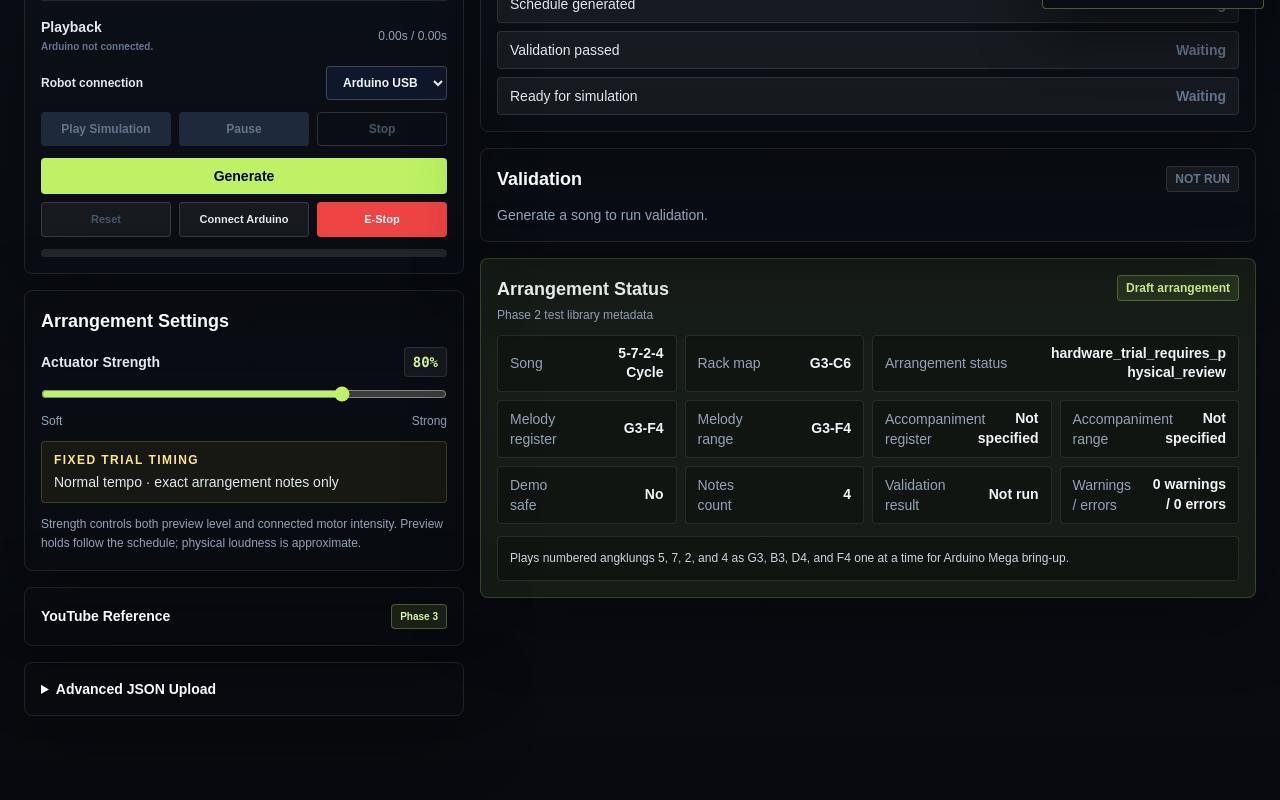
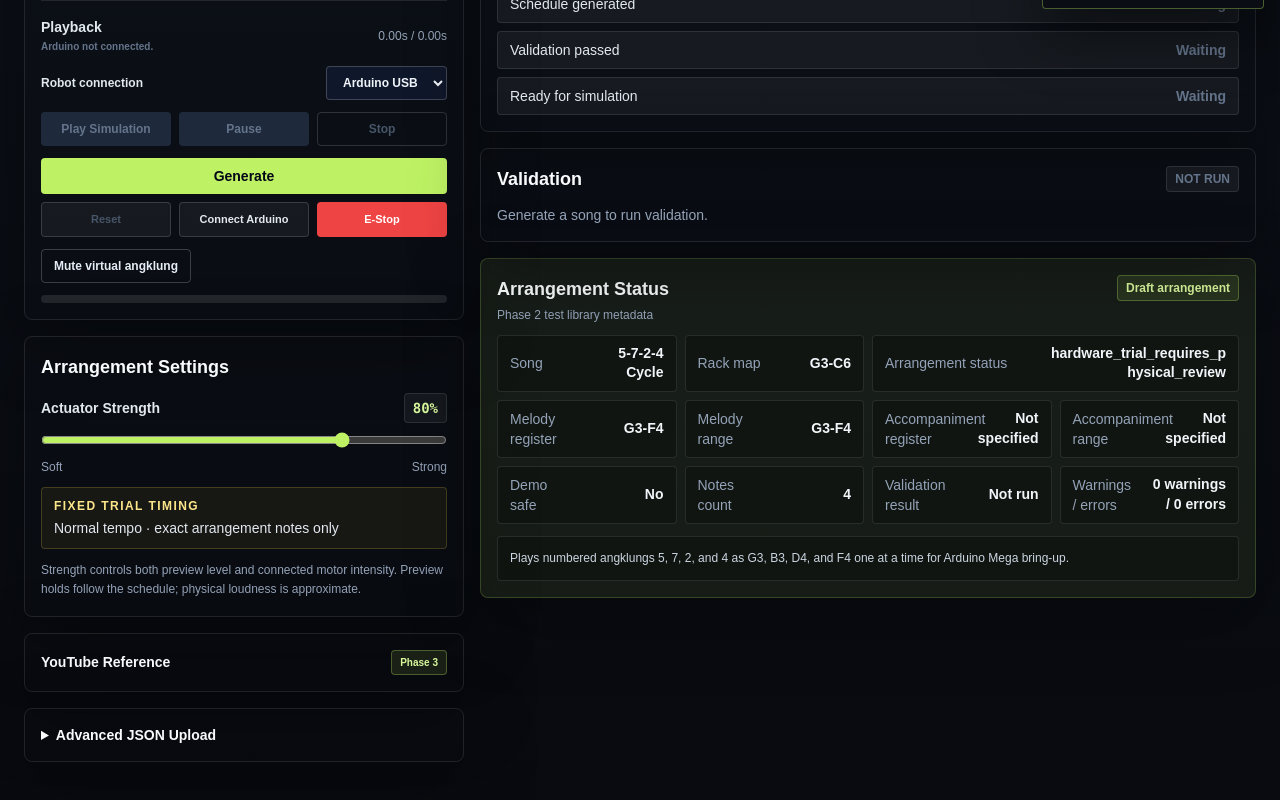
Before and after one commit to varo-wah/wro-angklung-ai-player, a Next.js app in the folder frontend/: page /control in a window 1280 px wide. Shown: the part 775-1575 px from the top of the page. Built offline with nearby package versions, Linux system fonts and the light colour scheme.

Commit message:
Add persistent local mute for virtual angklung preview audio

```diff
--- a/frontend/src/app/control/page.tsx
+++ b/frontend/src/app/control/page.tsx
@@ -344,6 +344,8 @@ function SongSourcePanel() {
       </label>
       <p className="mt-2 text-xs text-slate-400">YouTube conversion remains Phase 3. No download or transcription runs here.</p>
       <PlaybackControls
+        previewMuted={system.previewMuted}
+        onPreviewMutedChange={system.setPreviewMuted}
           remoteControl={system.remoteControl}
           physicalControl={system.physicalControl}
         arduinoConnection={system.arduinoConnection}
--- a/frontend/src/components/AngklungSystemProvider.tsx
+++ b/frontend/src/components/AngklungSystemProvider.tsx
@@ -121,6 +121,8 @@ type AngklungSystemContextValue = {
   pausePlayback: () => void;
   playSchedule: () => Promise<boolean>;
   prepareUserModeAudio: () => Promise<boolean>;
+  previewMuted: boolean;
+  setPreviewMuted: (muted: boolean) => void;
   refreshAiAssistant: () => Promise<void>;
   clearChat: () => void;
   cancelConversationRequest: () => void;
@@ -237,6 +239,19 @@ export function AngklungSystemProvider({ children }: { children: ReactNode }) {
   });
   const engineRef = useRef<PlaybackEngine | null>(null);
   const audioRef = useRef<AudioEngine | null>(null);
+  const [previewMuted, setPreviewMutedState] = useState(false);
+  const previewMutedRef = useRef(false);
+  function setPreviewMuted(muted: boolean) {
+    previewMutedRef.current = muted;
+    setPreviewMutedState(muted);
+    audioRef.current?.setMuted(muted);
+    if (!muted) void audioRef.current?.ensureReady().catch(() => setErrors(["Preview audio could not resume. Click Play again to enable browser audio."]));
+    try { localStorage.setItem("angklobot.preview-muted", String(muted)); } catch { /* Storage may be unavailable. */ }
+  }
+  useEffect(() => {
+    try { setPreviewMuted(localStorage.getItem("angklobot.preview-muted") === "true"); } catch { /* Use audible default. */ }
+  }, []);
+
   const latestRackCommandRef = useRef(new Map<string, string>());
   const arduinoRef = useRef<RobotTransport | null>(null);
   const [transportMode, setTransportModeState] = useState<RobotTransportMode>("usb");
@@ -1206,6 +1221,7 @@ export function AngklungSystemProvider({ children }: { children: ReactNode }) {
 
   async function prepareUserModeAudio(): Promise<boolean> {
     audioRef.current ??= new AudioEngine();
+    audioRef.current.setMuted(previewMutedRef.current);
     try {
       await audioRef.current.ensureReady();
       setErrors([]);
@@ -1231,6 +1247,7 @@ export function AngklungSystemProvider({ children }: { children: ReactNode }) {
     playbackSessionRef.current = playbackSession;
 
     audioRef.current ??= new AudioEngine();
+    audioRef.current.setMuted(previewMutedRef.current);
     try {
       await audioRef.current.ensureReady();
       if (playbackSession !== playbackSessionRef.current || !isCurrent()) {
@@ -1452,6 +1469,8 @@ export function AngklungSystemProvider({ children }: { children: ReactNode }) {
     loadSchedule: (text, name) => { if (routesToMac()) { setErrors(["Upload arrangements on the Mac controller."]); return; } loadSchedule(text, name); },
     pausePlayback: () => { if (routesToMac()) remoteAction({ type: "pause" }); else { robotSession.cancelQueued(); pausePlayback(); } },
     playSchedule: async () => { try { return routesToMac() ? (await remoteCommand({ type: "play" })).result.value === true : await playSchedule(); } catch { return false; } },
+    previewMuted,
+    setPreviewMuted,
     prepareUserModeAudio: async () => routesToMac() ? true : prepareUserModeAudio(),
     refreshAiAssistant,
     clearChat: () => routesToMac() ? remoteAction({ type: "clear" }) : clearChat(),
--- a/frontend/src/components/PlaybackControls.tsx
+++ b/frontend/src/components/PlaybackControls.tsx
@@ -11,6 +11,8 @@ type PlaybackControlsProps = {
   transportMode?: RobotTransportMode;
   transportChanging?: boolean;
   onTransportChange?: (mode: RobotTransportMode) => Promise<void>;
+  previewMuted?: boolean;
+  onPreviewMutedChange?: (muted: boolean) => void;
   disabled: boolean;
   remoteControl?: boolean;
   physicalControl?: boolean;
@@ -31,6 +33,8 @@ type PlaybackControlsProps = {
 export function PlaybackControls({
   arduinoConnection,
   transportMode = "usb", transportChanging = false, onTransportChange,
+  previewMuted = false,
+  onPreviewMutedChange,
   disabled,
   remoteControl = false,
   physicalControl = false,
@@ -131,6 +135,14 @@ export function PlaybackControls({
           E-Stop
         </button>
       </div>
+      {onPreviewMutedChange && (
+        <button type="button" aria-pressed={previewMuted}
+          className="mt-3 rounded border border-white/20 px-3 py-2 text-xs font-semibold hover:bg-white/10"
+          title="Silences virtual angklung audio on this browser only. Robot playback and rack animation continue."
+          onClick={() => onPreviewMutedChange(!previewMuted)}>
+          {previewMuted ? "Unmute virtual angklung" : "Mute virtual angklung"}
+        </button>
+      )}
       <div className="mt-3 h-2 overflow-hidden rounded bg-white/10">
         <div className="h-full bg-lime-300 transition-[width]" style={{ width: `${progress}%` }} />
       </div>
--- a/frontend/src/lib/audioEngine.ts
+++ b/frontend/src/lib/audioEngine.ts
@@ -19,6 +19,13 @@ const NOTE_OFFSETS: Record<string, number> = {
 };
 
 export class AudioEngine {
+  private muted = false;
+
+  setMuted(muted: boolean): void {
+    this.muted = muted;
+    if (muted) this.stopAll();
+  }
+
   private context: AudioContext | null = null;
   private toneCache = new Map<string, string>();
   private useHtmlAudioFallback = false;
@@ -27,6 +34,7 @@ export class AudioEngine {
   private noteVoices = new Map<string, () => void>();
 
   async ensureReady(): Promise<void> {
+    if (this.muted) return;
     const AudioContextClass = window.AudioContext ?? window.webkitAudioContext;
     if (!AudioContextClass) {
       this.useHtmlAudioFallback = true;
@@ -45,6 +53,7 @@ export class AudioEngine {
   }
 
   playNote(note: string, durationSeconds: number, strength: number) {
+    if (this.muted) return;
     if (!Number.isFinite(durationSeconds) || durationSeconds <= 0 || !Number.isFinite(strength)) return;
     this.noteVoices.get(note)?.();
     this.noteVoices.delete(note);
```
Also changed, not shown: 1 other file (tests, documents, lock files or other folders).
